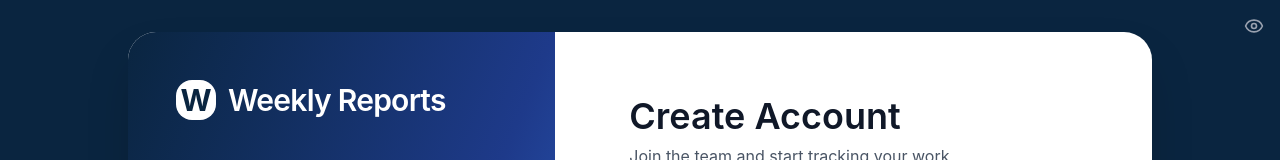
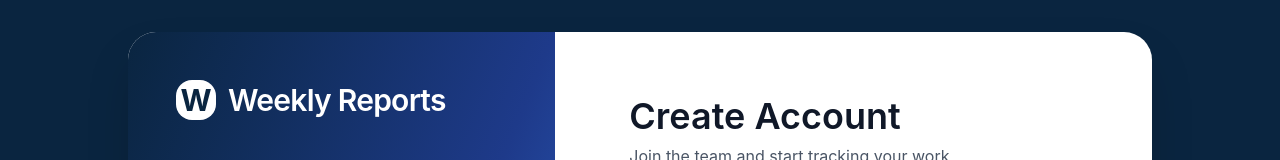
Before and after one commit to isuri54/weekly-report-app, a React (Vite) app in the folder frontend/: page /signup in a window 1280 px wide. Shown: the top 160 px of the page. Built offline with nearby package versions, Linux system fonts and the light colour scheme.

Commit message:
Final polish

```diff
--- a/frontend/src/pages/Reports.tsx
+++ b/frontend/src/pages/Reports.tsx
@@ -195,13 +195,13 @@ const Reports = () => {
               <form onSubmit={handleSubmit} className="p-8 space-y-8">
                 <div className="grid grid-cols-1 md:grid-cols-2 gap-6">
                   <div>
-                    <label className="block text-sm font-medium text-gray-700 mb-2">Week Starting Date</label>
+                    <label className="block text-sm font-medium text-gray-700 mb-2">Week Ending Date</label>
                     <input
                       type="date"
                       value={formData.weekStartDate}
                       onChange={(e) => setFormData({ ...formData, weekStartDate: e.target.value })}
                       required
-                      className="w-full p-4 border border-gray-200 rounded-2xl focus:outline-none focus:border-blue-500"
+                      className="w-full p-4 border border-gray-200 rounded-2xl focus:outline-none focus:border-blue-500 bg-white text-gray-900 scheme-light"
                     />
                   </div>
 
@@ -266,7 +266,7 @@ const Reports = () => {
                       type="number"
                       value={formData.hoursWorked}
                       onChange={(e) => setFormData({ ...formData, hoursWorked: e.target.value })}
-                      className="w-full p-4 border border-gray-200 rounded-2xl focus:outline-none focus:border-blue-500"
+                      className="w-full p-4 border border-gray-200 rounded-2xl focus:outline-none focus:border-blue-500 bg-white text-gray-900"
                       placeholder="e.g. 38"
                     />
                   </div>
--- a/frontend/src/pages/Signup.tsx
+++ b/frontend/src/pages/Signup.tsx
@@ -185,13 +185,6 @@ const Signup = () => {
                   className="w-full px-4 py-3.5 bg-gray-50 border border-gray-200 text-gray-400 rounded-2xl focus:outline-none focus:border-blue-500 transition-all"
                   placeholder="Confirm your password"
                 />
-                <button
-                    type="button"
-                    onClick={() => setShowPassword(!showPassword)}
-                    className="absolute right-4 top-4 text-gray-400 hover:text-gray-600"
-                  >
-                    {showPassword ? <EyeOff size={20} /> : <Eye size={20} />}
-                </button>
               </div>
 
               <button
```
